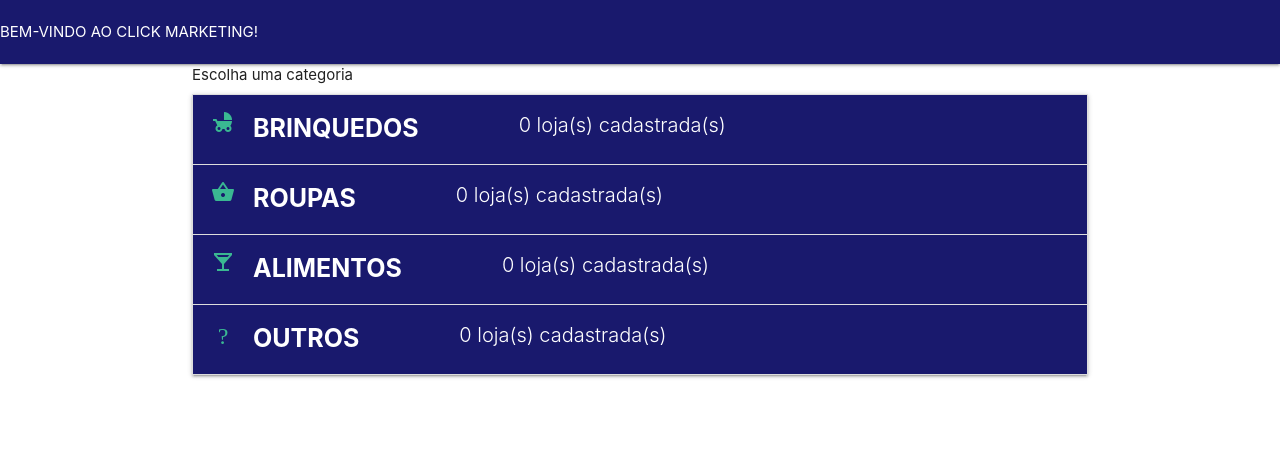
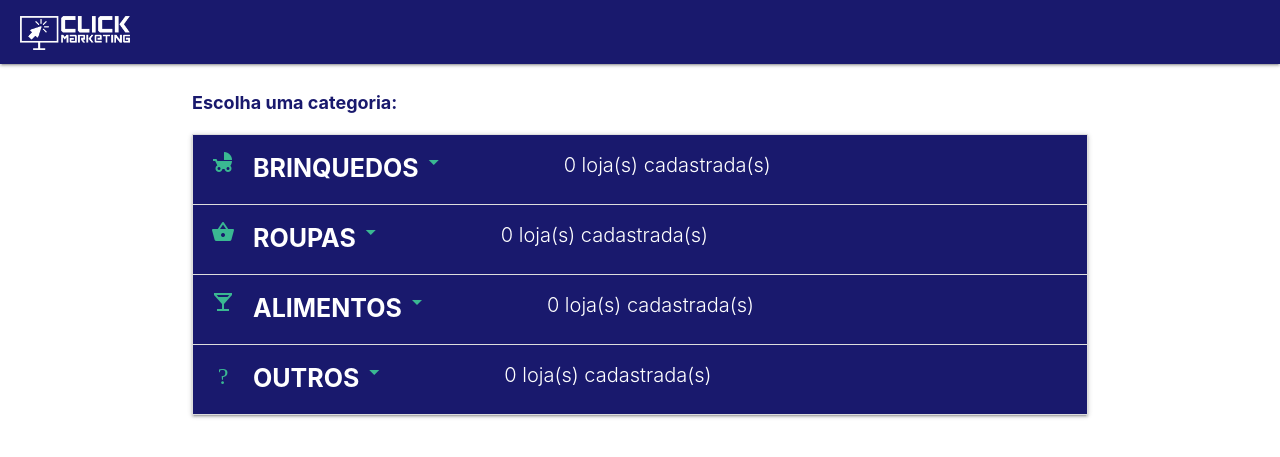
Before and after one commit to werberson2006/clickmarketing, a PHP site: page /CLICK_SITE/?pagina=home in a window 1280 px wide. Shown: the top 457 px of the page. Run offline with PHP 8.4, Linux system fonts and the light colour scheme; data that the repository does not hold is empty; some libraries are stand-ins or nearby versions.

Commit message:
Add files via upload

```diff
--- a/CLICK_SITE/pages/home.php
+++ b/CLICK_SITE/pages/home.php
@@ -25,7 +25,10 @@
 
 <nav>
     <div class="nav-wrapper">
-      <a href="#" class="texto">BEM-VINDO AO CLICK MARKETING!</a>
+      <div class="img">
+        <img class="img" src=<?=URL."/src/img/logo_negativa.png"?>>
+      </div>
+
       <ul id="nav-mobile" class="sidenav">
         <li><a href="#usuario"></a></li>
         <li><a href="#vendedor"></a></li>
@@ -37,8 +40,8 @@
 
     <div class="container">
 
-    <div>
-      <p>Escolha uma categoria</p>
+    <div class="escolha">
+      <p class="escolha-text">Escolha uma categoria:</p>
     </div>
 
       <ul class="collapsible">
@@ -52,7 +55,8 @@
             $qtdBrinq = mysqli_num_rows($resultado);
           ?>
           <i class="material-icons">child_friendly</i>
-          <p>BRINQUEDOS</p>
+          <p class="categoria">BRINQUEDOS</p>
+          <i class="material-icons">arrow_drop_down</i>
 
           <div class="contador">
             <p class="textContador"><?php echo $qtdBrinq;  ?> loja(s) cadastrada(s)</p>
@@ -78,7 +82,8 @@
             $qtdRoupas = mysqli_num_rows($resultado);
           ?>
           <i class="material-icons">shopping_basket</i>
-          <p>ROUPAS</p>
+          <p class="categoria">ROUPAS</p>
+          <i class="material-icons">arrow_drop_down</i>
 
           <div class="contador">
             <p class="textContador"><?php echo $qtdRoupas;  ?> loja(s) cadastrada(s)</p>
@@ -103,7 +108,8 @@
             $qtdAlimentos = mysqli_num_rows($resultado);
           ?>
           <i class="material-icons">local_bar</i>
-          <p>ALIMENTOS</p>
+          <p class="categoria">ALIMENTOS</p>
+          <i class="material-icons">arrow_drop_down</i>
 
           <div class="contador">
             <p class="textContador"><?php echo $qtdAlimentos;  ?> loja(s) cadastrada(s)</p>
@@ -127,7 +133,8 @@
             $qtdOutros = mysqli_num_rows($resultado);
           ?>
           <i class="material-icons">?</i>
-          <p>OUTROS</p>
+          <p class="categoria">OUTROS</p>
+          <i class="material-icons">arrow_drop_down</i>
 
           <div class="contador">
             <p class="textContador"><?php echo $qtdOutros;  ?> loja(s) cadastrada(s)</p>
--- a/CLICK_SITE/src/css/principal.css
+++ b/CLICK_SITE/src/css/principal.css
@@ -22,6 +22,8 @@
   .nav-wrapper{
     width: 100%;
     background-color: var(--azul);
+    height: 90px;
+    overflow: hidden;
   }
 
 .collapsible{
@@ -46,6 +48,11 @@
   color: var(--verde);
 }
 
+.material-icons:hover{
+  color: white;
+  transition: .4s;
+}
+
 .contador{
   padding-left: 100px;
 
@@ -55,3 +62,32 @@
   font-weight: 300;
   font-size: 20px;
 }
+
+.img{
+  text-align: center;
+  padding: 0%;
+  width: 120px;
+  padding-left: 10px;
+  padding-top: 8px;
+  padding-bottom: 10px;
+}
+
+.escolha{
+  padding-top: 25px;
+  padding-bottom: 10px;
+}
+
+.escolha-text{
+  color: var(--azul);
+  font-size: larger;
+  font-weight: bold;
+}
+
+.categoria{
+
+}
+
+.categoria:hover{
+  color: var(--verde);
+  transition: .4s;
+}
```
Also changed, not shown: CLICK_SITE/src/img/LOGO_NEGATIVA.png (added).
